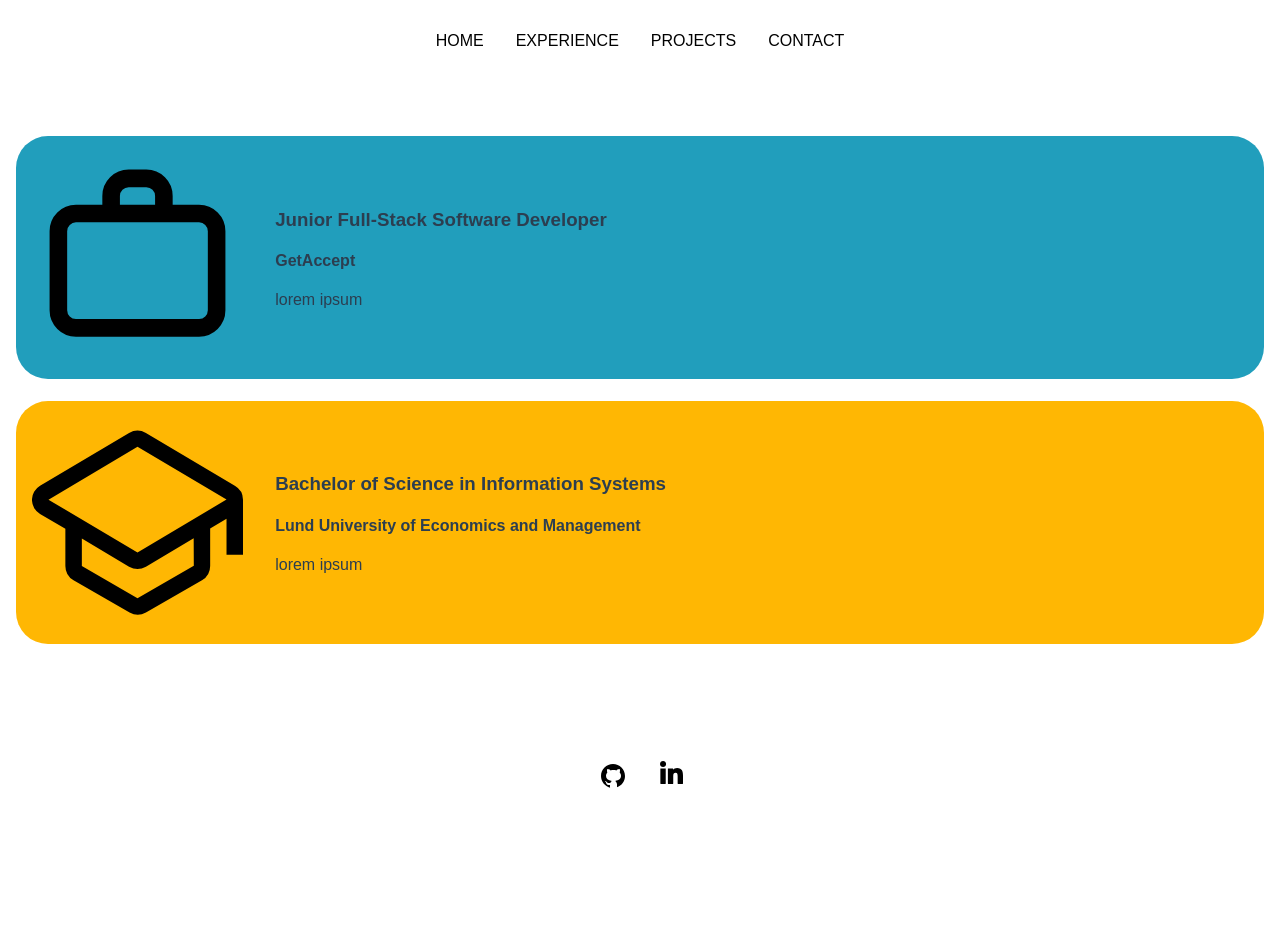
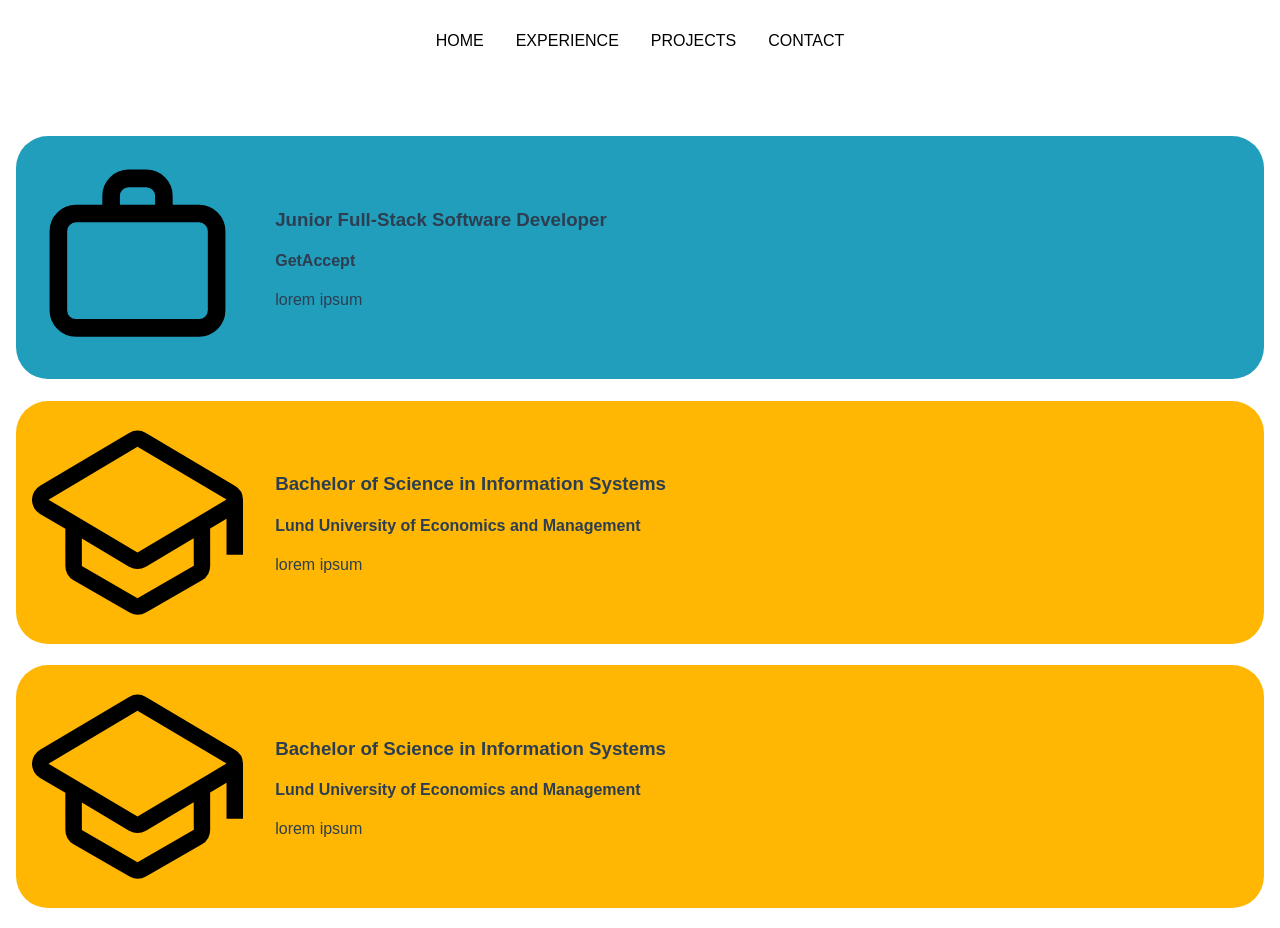
Before and after one commit to Estridha/MyPortfolioWebsite, a Vue app in the folder website/: page /experience in a window 1280 px wide. Shown: the top 928 px of the page. Before the commit the page ends 800 px from the top, so only its background shows below. Built offline with nearby package versions, Linux system fonts and the light colour scheme.

Commit message:
improved styling

```diff
--- a/website/src/App.vue
+++ b/website/src/App.vue
@@ -66,7 +66,6 @@ body {
   flex-direction: column;
   justify-content: space-between;
   height: 85%;
-  overflow-y: scroll;
 }
 
 .wrapper {
--- a/website/src/components/BaseButton.vue
+++ b/website/src/components/BaseButton.vue
@@ -18,10 +18,15 @@ button {
   border: none;
   border-radius: 8px;
   color: white;
-  padding: 15px 32px;
+  padding: 1rem 2rem;
   text-align: center;
   text-decoration: none;
   display: inline-block;
   font-size: 16px;
+
+  &:hover {
+    cursor: pointer;
+    opacity: 80%;
+  }
 }
 </style>
--- a/website/src/views/ExperienceView.vue
+++ b/website/src/views/ExperienceView.vue
@@ -4,6 +4,12 @@
       type="work"
       title="Junior Full-Stack Software Developer"
       location="GetAccept"
+      description="lorem ipsum"
+    />
+    <BaseExperienceBlock
+      type="education"
+      title="Bachelor of Science in Information Systems"
+      location="Lund University of Economics and Management"
       description="lorem ipsum"
     />
     <BaseExperienceBlock
```
